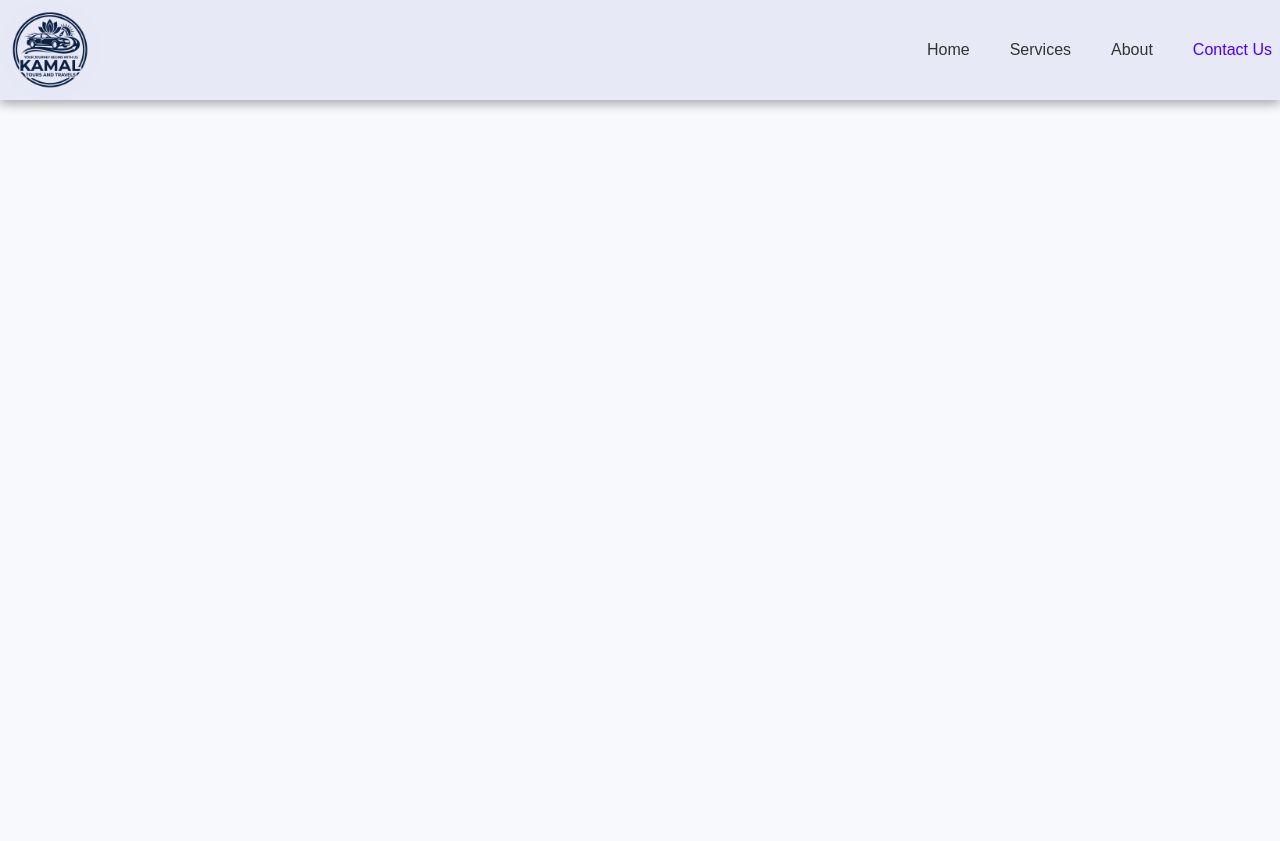
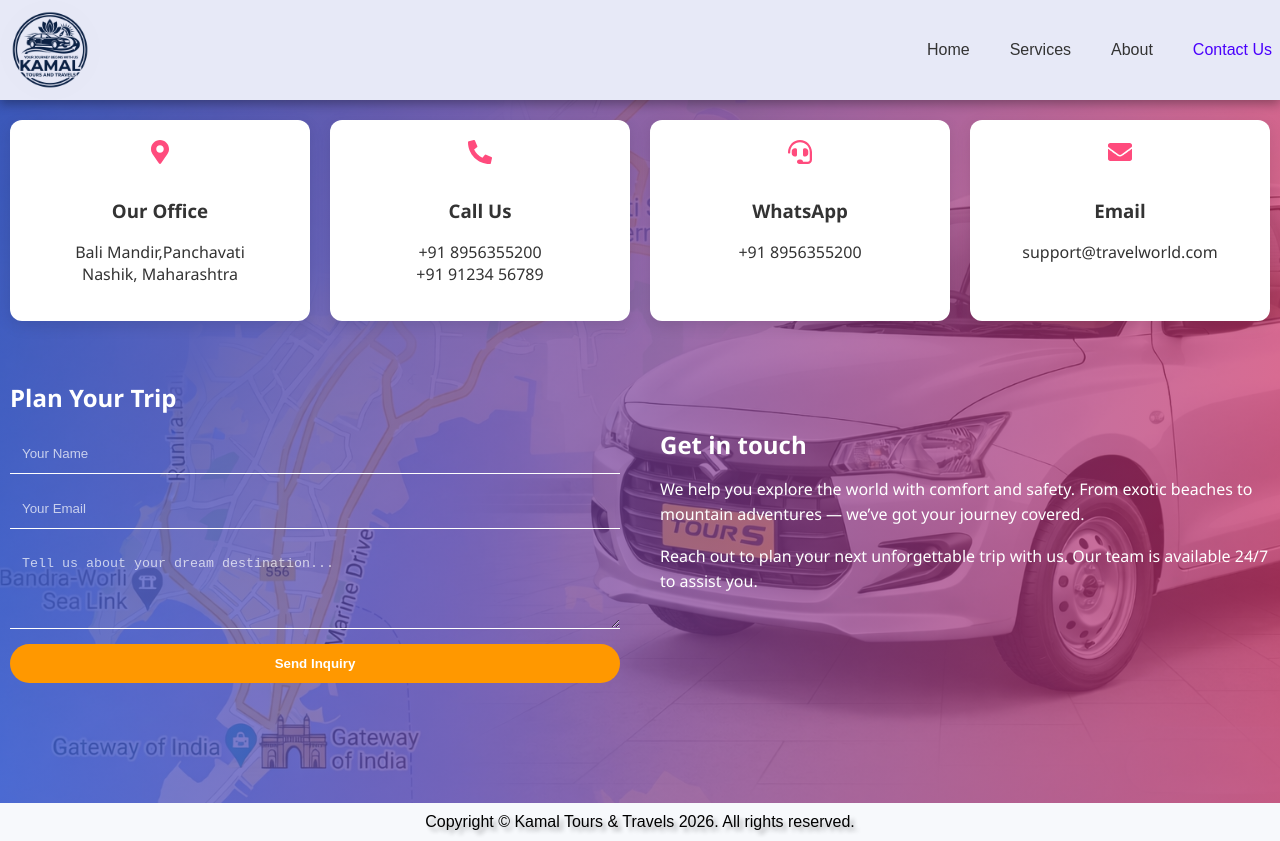
Before and after one commit to jabhishek996/Kamal_tours-git, a React (Vite) app in the folder kama-tours-and-travels/: page /contact in a window 1280 px wide. Before the commit the page ends 800 px from the top, so only its background shows below. Built offline with nearby package versions, Linux system fonts and the light colour scheme.

Commit message:
23-03-2026 changes

```diff
--- a/kama-tours-and-travels/src/Pages/Contact.jsx
+++ b/kama-tours-and-travels/src/Pages/Contact.jsx
@@ -1,9 +1,76 @@
-import React from 'react'
+import React from "react";
+import "./ContactPage.css";
+import { FaMapMarkerAlt, FaPhoneAlt, FaEnvelope, FaHeadset } from "react-icons/fa";
 
-const Contact = () => {
+const ContactPage = () => {
   return (
-    <div>Contact</div>
-  )
-}
+    <div className="contact-container">
 
-export default Contact
+      {/* Top Info Cards */}
+      <div className="contact-cards">
+        <div className="card">
+          <FaMapMarkerAlt className="icon" />
+          <h3>Our Office</h3>
+          <p>Bali Mandir,Panchavati<br />Nashik, Maharashtra</p>
+        </div>
+
+        <div className="card">
+          <FaPhoneAlt className="icon" />
+          <h3>Call Us</h3>
+          <p>+91 8956355200<br />+91 91234 56789</p>
+        </div>
+
+        <div className="card">
+          <FaHeadset className="icon" />
+          <h3>WhatsApp</h3>
+          <p>+91 8956355200</p>
+        </div>
+
+        <div className="card">
+          <FaEnvelope className="icon" />
+          <h3>Email</h3>
+          <p>support@travelworld.com</p>
+        </div>
+      </div>
+
+      {/* Contact Section */}
+      <div className="contact-content">
+
+        {/* Form */}
+        <form className="contact-form">
+          <h2>Plan Your Trip</h2>
+
+          <input type="text" placeholder="Your Name" required />
+          <input type="email" placeholder="Your Email" required />
+          <textarea placeholder="Tell us about your dream destination..." rows="4"></textarea>
+
+          <button type="submit">Send Inquiry</button>
+        </form>
+
+        {/* Info */}
+        <div className="contact-info">
+          <h2>Get in touch</h2>
+          <p>
+            We help you explore the world with comfort and safety. From exotic
+            beaches to mountain adventures — we’ve got your journey covered.
+          </p>
+
+          <p>
+            Reach out to plan your next unforgettable trip with us. Our team is
+            available 24/7 to assist you.
+          </p>
+
+          <div className="socials">
+            <i className="fab fa-facebook"></i>
+            <i className="fab fa-twitter"></i>
+            <i className="fab fa-instagram"></i>
+            <i className="fab fa-linkedin"></i>
+          </div>
+        </div>
+
+      </div>
+    </div>
+  );
+};
+
+export default ContactPage;
--- /dev/null
+++ b/kama-tours-and-travels/src/Pages/ContactPage.css
@@ -0,0 +1,154 @@
+.contact-container {
+  font-family: "Segoe UI", sans-serif;
+  padding: 120px 10px;
+  color: white;
+
+  background:
+    linear-gradient(
+      to right,
+      rgba(45, 75, 200, 0.7),
+      rgba(200, 45, 100, 0.7)
+    ),
+    url('../../public/6.png');
+
+  background-size: cover;
+  background-position: center;
+  background-repeat: no-repeat;
+
+  position: relative;
+  overflow: hidden;
+}
+
+/* Cards */
+.contact-cards {
+  display: grid;
+  grid-template-columns: repeat(4, 1fr);
+  gap: 20px;
+  margin-bottom: 40px;
+}
+
+.card {
+  background: white;
+  color: #333;
+  border-radius: 12px;
+  padding: 20px;
+  text-align: center;
+  box-shadow: 0 5px 15px rgba(0,0,0,0.1);
+}
+
+.card:hover,.card:hover .icon {
+  transform: translateY(-5px);
+  box-shadow: 0 10px 25px rgba(0,0,0,0.15);
+  background: #ff4b7d;
+  color: white;
+  transition: all 1s ease-in-out;
+}
+
+
+
+.card .icon {
+  font-size: 24px;
+  color: #ff4b7d;
+  margin-bottom: 10px;
+}
+
+/* Content Section */
+.contact-content {
+  display: flex;
+  gap: 40px;
+  align-items: center;
+  justify-content: space-between;
+}
+
+/* Form */
+.contact-form {
+  flex: 1;
+  display: flex;
+  flex-direction: column;
+}
+
+.contact-form h2 {
+  margin-bottom: 20px;
+}
+
+.contact-form input,
+.contact-form textarea {
+  margin-bottom: 15px;
+  padding: 12px;
+  border: none;
+  border-bottom: 1px solid white;
+  background: transparent;
+  color: white;
+  outline: none;
+}
+
+.contact-form input::placeholder,
+.contact-form textarea::placeholder {
+  color: rgba(255,255,255,0.7);
+}
+
+.contact-form button {
+  padding: 12px;
+  border: none;
+  border-radius: 25px;
+  background: #FF9800;
+  color: #ffffff;
+  font-weight: bold;
+  cursor: pointer;
+  transition: 0.3s;
+}
+
+.contact-form button:hover {
+  background: #f1f1f1;
+}
+
+/* Info */
+.contact-info {
+  flex: 1;
+}
+
+.contact-info h2 {
+  margin-bottom: 15px;
+}
+
+.contact-info p {
+  margin-bottom: 15px;
+  line-height: 1.6;
+}
+
+/* Social Icons */
+.socials i {
+  margin-right: 15px;
+  font-size: 20px;
+  cursor: pointer;
+}
+
+/* Responsive */
+@media (max-width: 992px) {
+.contact-form{
+    width: 90%;
+}
+
+  .contact-cards {
+    grid-template-columns: repeat(2, 1fr);
+  }
+
+  .contact-content {
+    flex-direction: column;
+  }
+   .contact-container {
+    padding: 100px 10px;
+  }
+}
+
+@media (max-width: 600px) {
+  .contact-cards {
+    grid-template-columns: 1fr;
+
+  }
+
+  .contact-container {
+    padding: 100px 10px;
+  }
+
+}
--- a/kama-tours-and-travels/src/Pages/Home.css
+++ b/kama-tours-and-travels/src/Pages/Home.css
@@ -121,7 +121,7 @@
 @media (max-width: 768px) {
 
     .hero-overlay{
-        padding: 20px;
+        padding: 20px 0;
         align-items: center;
         text-align: center;
         margin-top: 50px;
@@ -129,6 +129,7 @@
   .features {
     flex-direction: column;
     align-items: center;
+    width: 90%;
 
   }
 
@@ -165,6 +166,9 @@
 
 /* individual card */
 .why-card {
+  display: flex;
+  justify-content: space-between;
+    align-items: center;
   background: white;
   padding: 25px;
   border-radius: 10px;
--- a/kama-tours-and-travels/src/Pages/Homepage.jsx
+++ b/kama-tours-and-travels/src/Pages/Homepage.jsx
@@ -43,12 +43,12 @@ const Home = () => {
         <h2>Why Choose Kamal Tours & Travels</h2>
 
         <div className="why-cards">
-          <div className="why-card"><svg xmlns="http://www.w3.org/2000/svg" height="40px" viewBox="0 -960 960 960" width="40px" fill="#75FB4C"><path d="M379.33-244 154-469.33 201.67-517l177.66 177.67 378.34-378.34L805.33-670l-426 426Z"/></svg>   Experienced & Verified Drivers</div>
-          <div className="why-card">24×7 Customer Support</div>
-          <div className="why-card">Transparent & Affordable Pricing</div>
-          <div className="why-card">Flexible Pickup & Drop Timings</div>
-          <div className="why-card">Clean, Sanitized Vehicles</div>
-          <div className="why-card">Hassle-free Online & Phone Booking</div>
+          <div className="why-card"><svg xmlns="http://www.w3.org/2000/svg" height="40px" viewBox="0 -960 960 960" width="40px" fill="#47bd23"><path d="M379.33-244 154-469.33 201.67-517l177.66 177.67 378.34-378.34L805.33-670l-426 426Z"/></svg>   Experienced & Verified Drivers</div>
+          <div className="why-card"><svg xmlns="http://www.w3.org/2000/svg" height="40px" viewBox="0 -960 960 960" width="40px" fill="#47bd23"><path d="M379.33-244 154-469.33 201.67-517l177.66 177.67 378.34-378.34L805.33-670l-426 426Z"/></svg> 24×7 Customer Support</div>
+          <div className="why-card"><svg xmlns="http://www.w3.org/2000/svg" height="40px" viewBox="0 -960 960 960" width="40px" fill="#47bd23"><path d="M379.33-244 154-469.33 201.67-517l177.66 177.67 378.34-378.34L805.33-670l-426 426Z"/></svg> Transparent & Affordable Pricing</div>
+          <div className="why-card"><svg xmlns="http://www.w3.org/2000/svg" height="40px" viewBox="0 -960 960 960" width="40px" fill="#47bd23"><path d="M379.33-244 154-469.33 201.67-517l177.66 177.67 378.34-378.34L805.33-670l-426 426Z"/></svg> Flexible Pickup & Drop Timings</div>
+          <div className="why-card"><svg xmlns="http://www.w3.org/2000/svg" height="40px" viewBox="0 -960 960 960" width="40px" fill="#47bd23"><path d="M379.33-244 154-469.33 201.67-517l177.66 177.67 378.34-378.34L805.33-670l-426 426Z"/></svg> Clean, Sanitized Vehicles</div>
+          <div className="why-card"> <svg xmlns="http://www.w3.org/2000/svg" height="40px" viewBox="0 -960 960 960" width="40px" fill="#47bd23"><path d="M379.33-244 154-469.33 201.67-517l177.66 177.67 378.34-378.34L805.33-670l-426 426Z"/></svg>Hassle-free Online & Phone Booking</div>
         </div>
 <div className='whatsapp_link'> <WhatsAppButton /></div>
 
--- a/kama-tours-and-travels/src/Pages/Services.css
+++ b/kama-tours-and-travels/src/Pages/Services.css
@@ -64,6 +64,7 @@
 .service-card h3 {
   margin-bottom: 10px;
   font-size: 18px;
+  color: #000000b0;;
 }
 
 .service-card p {
--- a/kama-tours-and-travels/src/components/Navbar/Navbar.css
+++ b/kama-tours-and-travels/src/components/Navbar/Navbar.css
@@ -91,6 +91,7 @@ body {
 
   .navlinks.open {
     max-height: 300px;
+            background-color: #e7e7fb;
     padding: 12px 0;
   }
 
```
